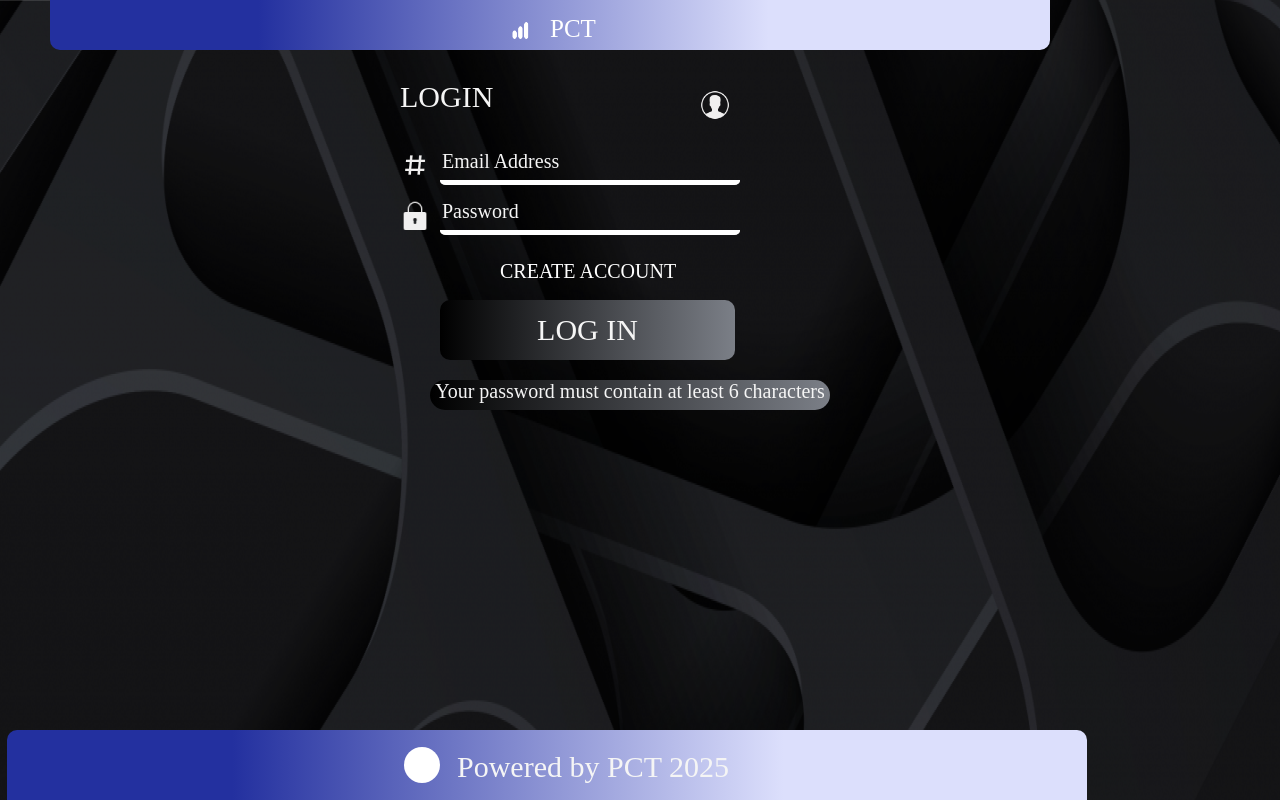
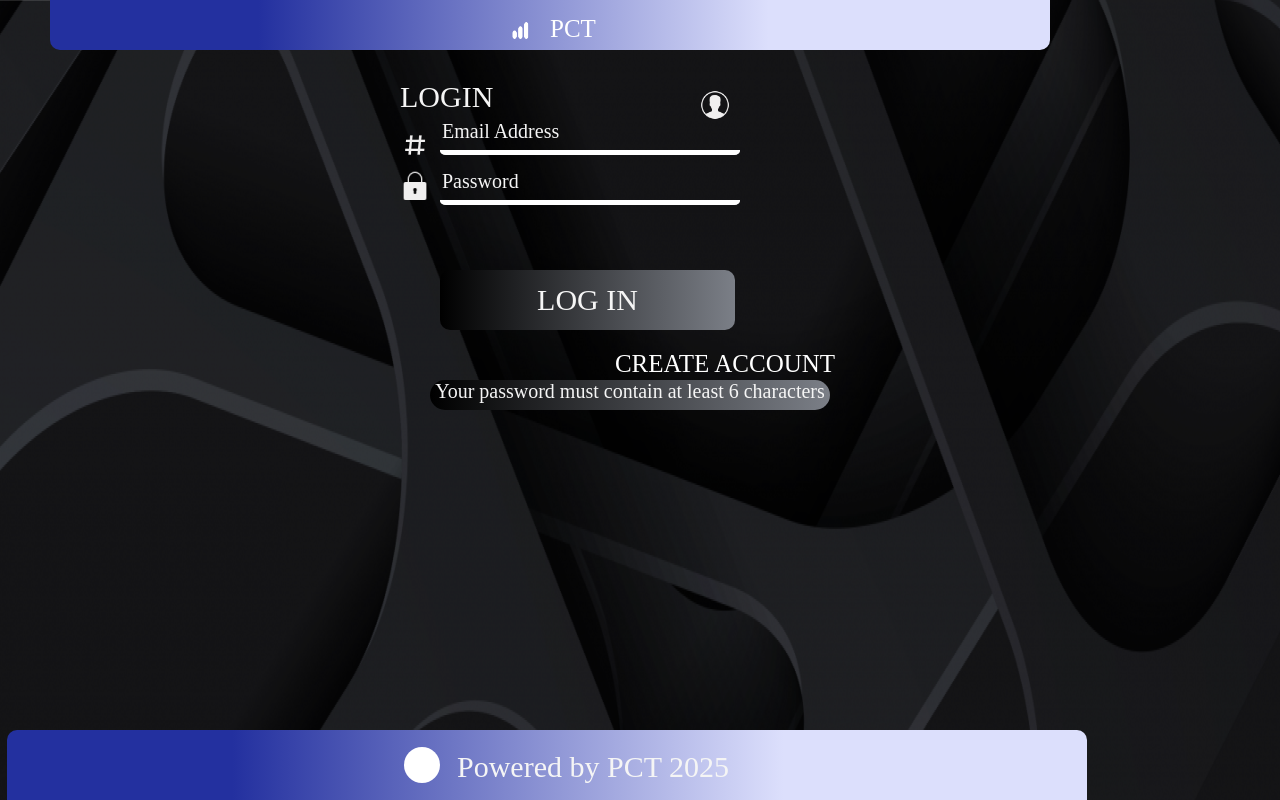
Before and after one commit to ChidoluePeter/PCT_Web, an Angular app: page / in a window 1280 px wide. Built offline with nearby package versions, Linux system fonts and the light colour scheme; a web font is replaced by a local one.

Commit message:
Security X UI update Commit

```diff
--- a/src/app/login/login.component.css
+++ b/src/app/login/login.component.css
@@ -54,6 +54,11 @@ body{
   top: 20px;
   font-family: belleza;
   opacity: 100%;
+}
+
+.loginForm{
+  position: absolute;
+  top : -30px;
 }
 
 .loginContainer{
@@ -168,17 +173,19 @@ body{
 .signupLink{
   position: absolute;
   font-family: belleza;
-  font-size: 20px;
-  left: 100px;
-  top: 180px;
+  font-size: 25px;
+  left: 50px;
+  top: 300px;
   color: white;
   cursor: pointer;
+  width:550px;
+  text-align : center;
 }
 .signupLink:hover{
-  font-size: 20px;
+  font-size: 25px;
   outline: 1px solid white;
   border-radius: 10px;
-  width: 200px;
+  width: 350px;
   height: 40px;
   text-align: center;
 
@@ -195,7 +202,7 @@ body{
 .usernameIcon{
   position: absolute;
   left: 0px;
-  top: 70px;
+  top: 50px;
   width: 30px;
   height: 30px;
 }
@@ -269,7 +276,7 @@ body{
   font-family: belleza;
   font-size: 20px;
   left: 30px;
-  bottom:20px;
+  top:330px;
    background :linear-gradient(90deg, black 0%, #7B7F87 100%);
   color: whitesmoke;
   border-radius: 15px;
```
